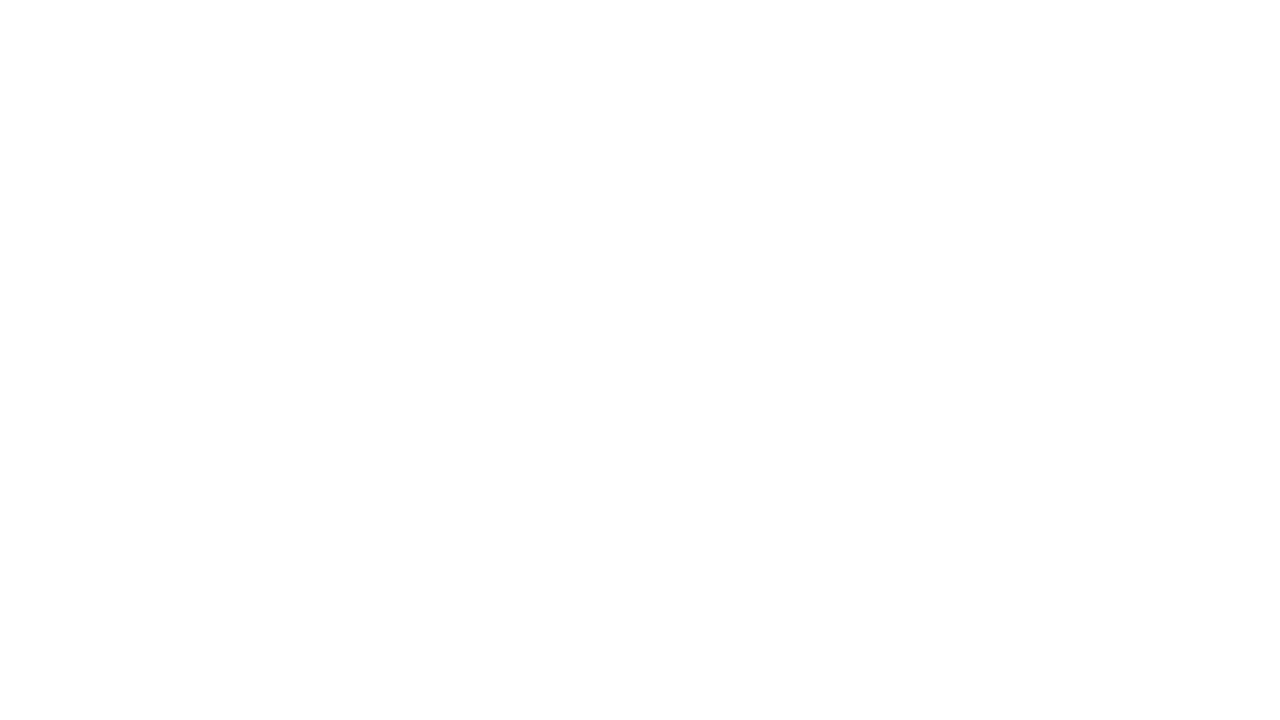
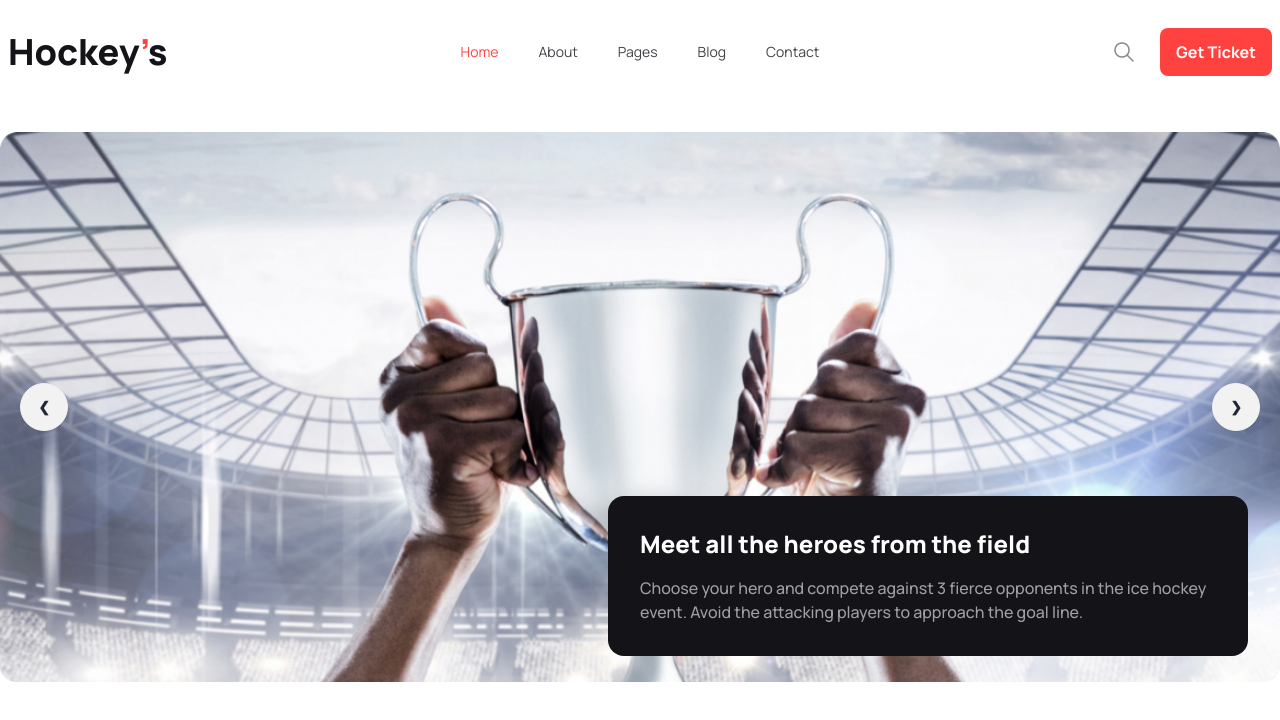
Before and after one commit to developerMubarok/B9A3-Hockeys, a plain HTML site: page index.html in a window 1280 px wide. Drawn offline with nearby package versions, Linux system fonts and the light colour scheme.

Commit message:
Hockey's navbar and banner section is over

```diff
--- a/index.html
+++ b/index.html
@@ -11,17 +11,89 @@
     <link rel="preconnect" href="https://fonts.googleapis.com">
     <link rel="preconnect" href="https://fonts.gstatic.com" crossorigin>
     <link href="https://fonts.googleapis.com/css2?family=Manrope:wght@400;500;600;700;800&display=swap" rel="stylesheet">
+    <!-- Tailwind Custom color -->
+    <script>
+        tailwind.config = {
+            theme: {
+                extend: {
+                    colors: {
+                        "color-1": '#131318',
+                        "color-2": 'rgba(255, 255, 255, 0.60)',
+                        "color-3": '#FF4240',
+                    }
+                }
+            }
+        }
+    </script>
     <style>
         .font-manrope{
             font-family: 'Manrope', sans-serif;
         }
     </style>
 </head>
-<body class="font-manrope">
-    <header>
-
+<body class="font-manrope m-0 p-0">
+    <header class="container mx-auto my-5">
+        <!-- Navbar Secton Start -->
+        <nav class="navbar">
+            <div class="navbar-start">
+              <div class="dropdown">
+                <div tabindex="0" role="button" class="btn btn-ghost lg:hidden">
+                  <svg xmlns="http://www.w3.org/2000/svg" class="h-5 w-5" fill="none" viewBox="0 0 24 24" stroke="currentColor"><path stroke-linecap="round" stroke-linejoin="round" stroke-width="2" d="M4 6h16M4 12h8m-8 6h16" /></svg>
+                </div>
+                <div tabindex="0" class="menu menu-sm dropdown-content mt-3 z-[1] p-2 shadow bg-base-100 rounded-box w-52">
+                    <a class=" text-color-3 hover:text-color-3 duration-300" href="#">Home</a>
+                <a class=" text-[#424247] hover:text-color-3 duration-300" href="#">About</a>
+                <a class=" text-[#424247] hover:text-color-3 duration-300" href="#">Pages</a>
+                <a class="text-[#424247] hover:text-color-3 duration-300" href="#">Blog</a>
+                <a class="text-[#424247] hover:text-color-3 duration-300" href="#">Contact</a>
+                </div>
+              </div>
+              <div>
+                <h1 class="text-color-1 text-xl lg:text-4xl font-extrabold">Hockey<span class="text-color-3 font-extrabold text-xl lg:text-4xl">’</span>s</h1>
+              </div>
+            </div>
+            <div class="navbar-center hidden lg:flex">
+              <div class="menu menu-horizontal px-1 space-x-10">
+                <a class=" text-color-3 hover:text-color-3 duration-300" href="#">Home</a>
+                <a class=" text-[#424247] hover:text-color-3 duration-300" href="#">About</a>
+                <a class=" text-[#424247] hover:text-color-3 duration-300" href="#">Pages</a>
+                <a class="text-[#424247] hover:text-color-3 duration-300" href="#">Blog</a>
+                <a class="text-[#424247] hover:text-color-3 duration-300" href="#">Contact</a>
+              </div>
+            </div>
+            <div class="navbar-end space-x-5 items-center">
+                <div class="flex items-center justify-center gap-6">
+                    <img class="cursor-pointer hidden lg:flex" src="./Images/Frame (1).png" alt="">
+                    <a class=" py-2 lg:py-3 cursor-pointer rounded-lg bg-color-3 text-white px-3 lg:px-4 font-bold">Get Ticket</a>
+                </div>
+            </div>
+        </nav>
     </header>
-    <main>
+    <!-- Navbar Section End -->
+    <main class="container mx-auto my-5">
+        <!-- banner section Start -->
+        <section class="mt-12 relative">
+            <div class="carousel w-full h-[200px] lg:h-[550px]">
+                <!-- Slider-1 -->
+                <div id="slide1" class="carousel-item relative w-full bg-[url('./Images/1.png')] bg-no-repeat bg-cover rounded-2xl">
+                  <div class="absolute flex justify-between transform -translate-y-1/2 left-5 right-5 top-1/2">
+                    <a href="#slide4" class="btn btn-circle">❮</a>
+                    <a href="#slide2" class="btn btn-circle"> ❯ </a>
+                  </div>
+                </div>
+                 <!-- Slider-2 -->
+                <div id="slide2" class="carousel-item relative w-full bg-[url('./Images/4.png')] bg-no-repeat bg-cover rounded-2xl">
+                  <div class="absolute flex justify-between transform -translate-y-1/2 left-5 right-5 top-1/2">
+                    <a href="#slide1" class="btn btn-circle">❮</a>
+                    <a href="#slide3" class="btn btn-circle"> ❯ </a>
+                  </div>
+                </div>
+              </div>
+              <div class="lg:flex lg:flex-col p-4 lg:p-8 absolute right-8 bottom-8 w-[50%] justify-center  rounded-2xl text-white bg-color-1">
+                <h2 class="text-2xl font-extrabold ">Meet all the heroes from the field</h2>
+                <p class="text-color-2 font-medium mt-4">Choose your hero and compete against 3 fierce opponents in the ice hockey event. Avoid the attacking players to approach the goal line.</p>
+              </div>
+        </section>
 
     </main>
     <footer>
```
Also changed, not shown: Images/Frame (1).png (added).
